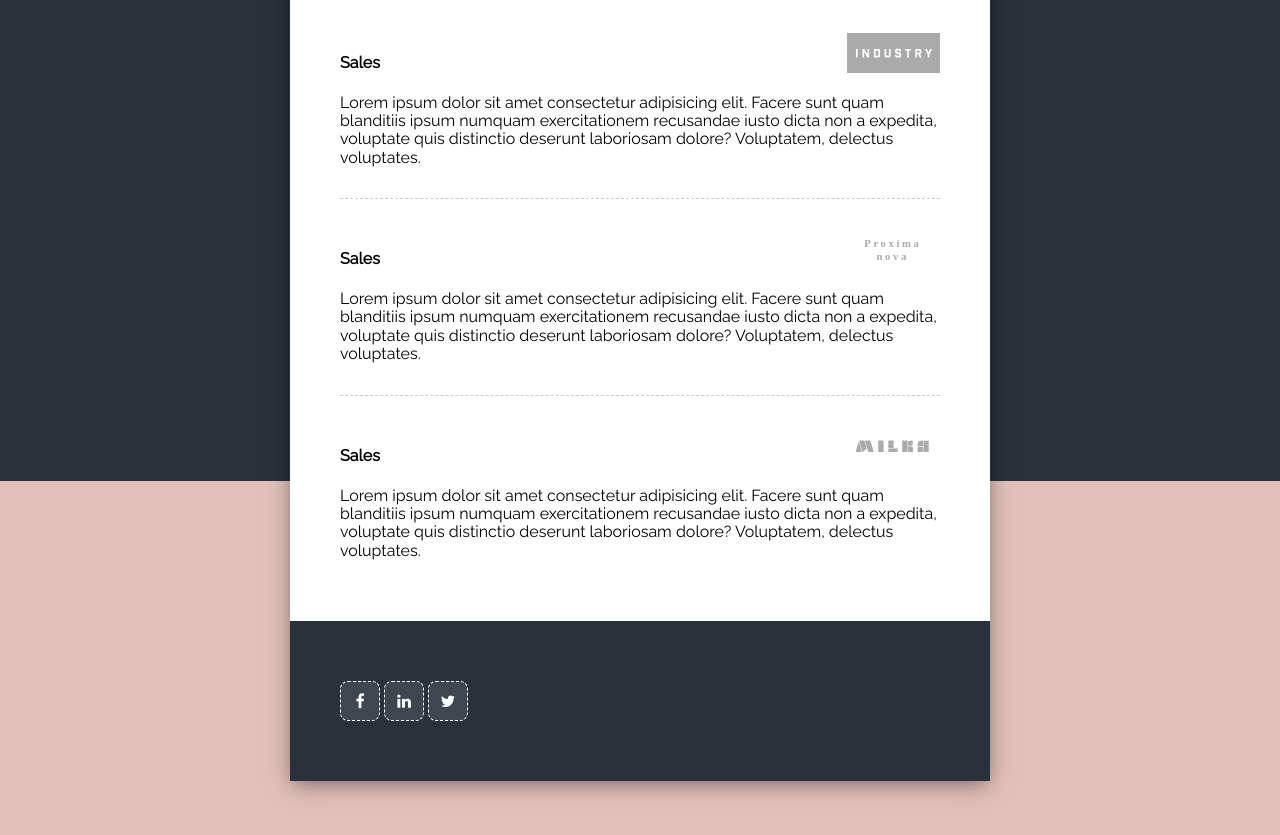
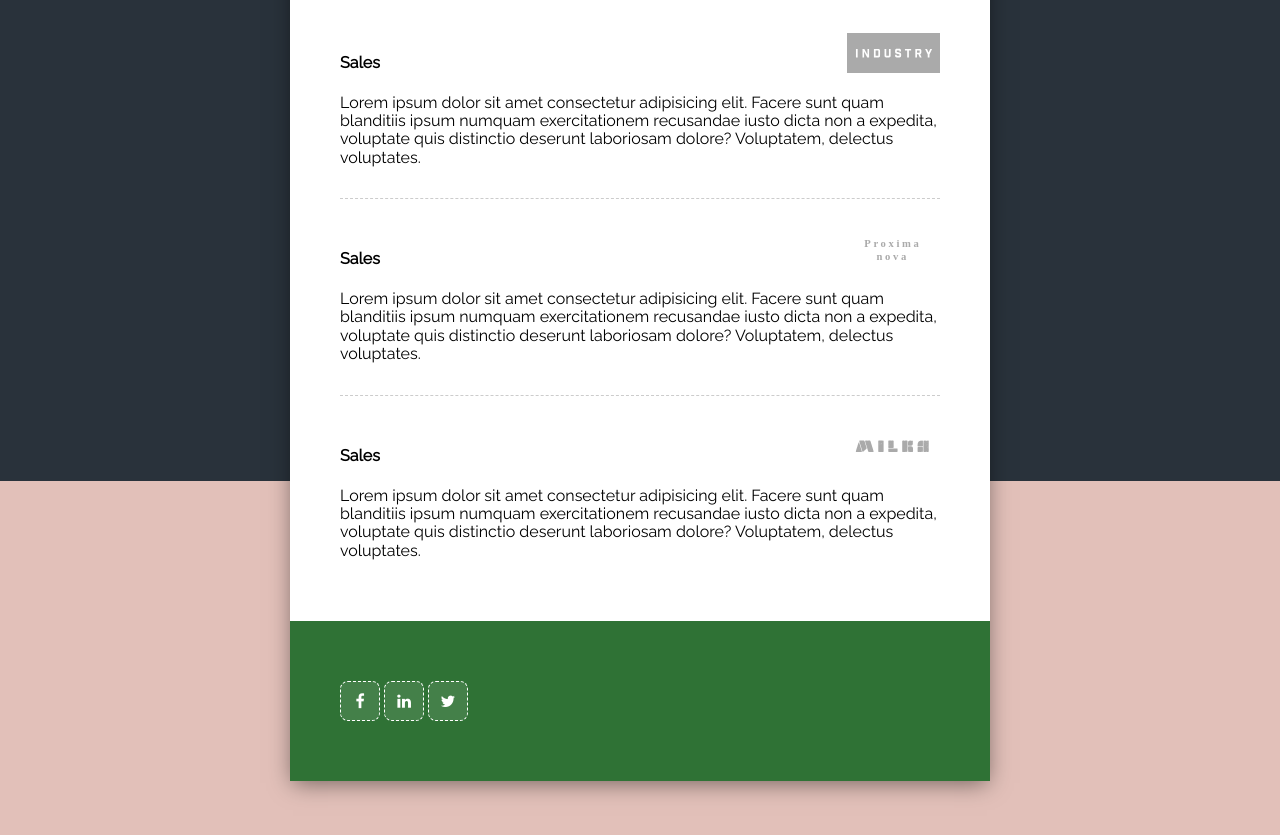
Before and after one commit to yunwuli/test, a plain HTML site: page index.html in a window 1280 px wide. Shown: the part 424-1259 px from the top of the page. Drawn offline with nearby package versions, Linux system fonts and the light colour scheme.

Commit message:
add green

```diff
--- a/css/style.css
+++ b/css/style.css
@@ -100,7 +100,7 @@ html {
 
 .cv-footer {
     padding: 60px 50px;
-    background-color: #29323b;
+    background-color: #2f7235;
 }
 
 .social-link {
```
